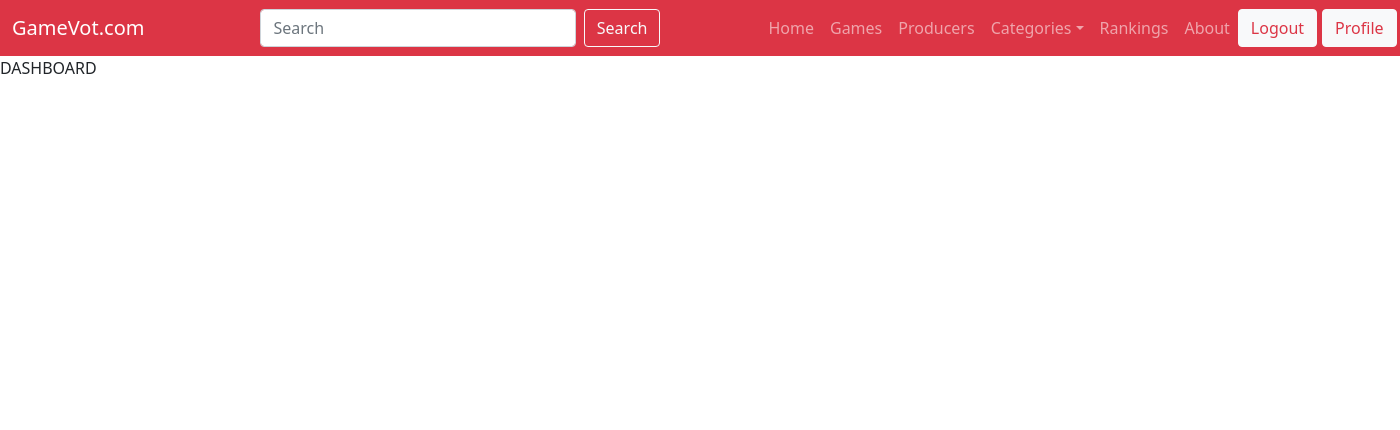
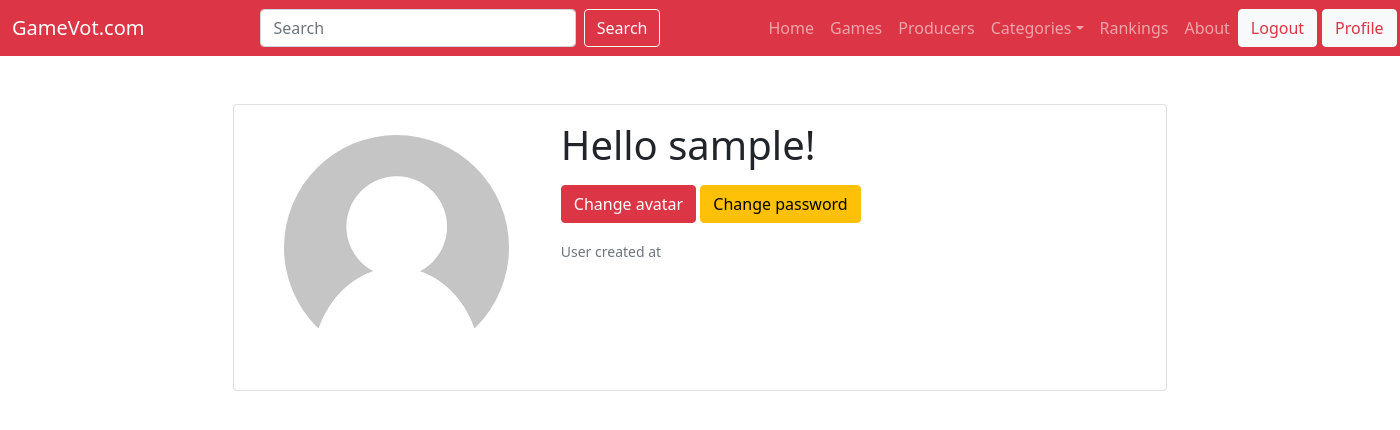
Before and after one commit to wiaderko024/GameVot, a Django app: page /users/dashboard/ in a window 1400 px wide. Shown: the top 430 px of the page. Run offline with Django 3.2, Linux system fonts and the light colour scheme; the visitor is signed in with stand-in values (Sample User, id 1); data that the repository does not hold is empty.

Commit message:
Created final template of dashboard page

```diff
--- a/users/templates/dashboard.html
+++ b/users/templates/dashboard.html
@@ -7,5 +7,25 @@
 
 {% block content %}
     {% include 'navbar.html' with categories=categories %}
-    DASHBOARD
+    <div class="card col-md-8 mt-5 mx-auto">
+        <div class="row g-0">
+            <div class="col-md-4">
+                {% if request.user.profile.avatar != '' %}
+                    <img src="{{ request.user.profile.avatar.url }}" class="img-fluid rounded-circle" alt="..." style="max-width: 330px; max-height: 330px; margin-top: 30px; margin-bottom: 30px; margin-left: 50px;">
+                {% else %}
+                    <img src="{% static 'img/user.png' %}" class="img-fluid rounded-circle" alt="..." style="max-width: 330px; max-height: 330px; margin-top: 30px; margin-bottom: 30px; margin-left: 50px;">
+                {% endif %}
+            </div>
+            <div class="col-md-8">
+                <div class="card-body">
+                    <h1 class="card-title">Hello {{ request.user.username }}!</h1>
+                    <p class="mt-3">
+                        <button class="btn btn-danger">Change avatar</button>
+                        <button class="btn btn-warning">Change password</button>
+                    </p>
+                    <p class="card-text"><small class="text-muted">User created at {{ request.user.profile.created_at }}</small></p>
+                </div>
+            </div>
+        </div>
+    </div>
 {% endblock %}
--- a/users/views.py
+++ b/users/views.py
@@ -1,5 +1,6 @@
 from django.shortcuts import render, redirect
 from django.contrib.auth import authenticate, login, logout
+from django.contrib.auth.decorators import login_required
 from .forms import SignUpForm, LoginForm
 from .models import Profile
 from categories.models import Category
@@ -54,11 +55,20 @@ def sign_up_page(request):
     return render(request, 'signup.html', context)
 
 
+@login_required
 def user_dashboard(request):
     categories = Category.objects.all()
+    user = request.user
+    form = SignUpForm(instance=user)
+
+    if request.method == 'POST':
+        if form.is_valid():
+            form = SignUpForm(request.POST or None, request.FILES or None)
+            form.save()
 
     context = {
         'categories': categories,
+        'form': form,
     }
 
     return render(request, 'dashboard.html', context)
```
Also changed, not shown: pages/static/img/user.png (added).
